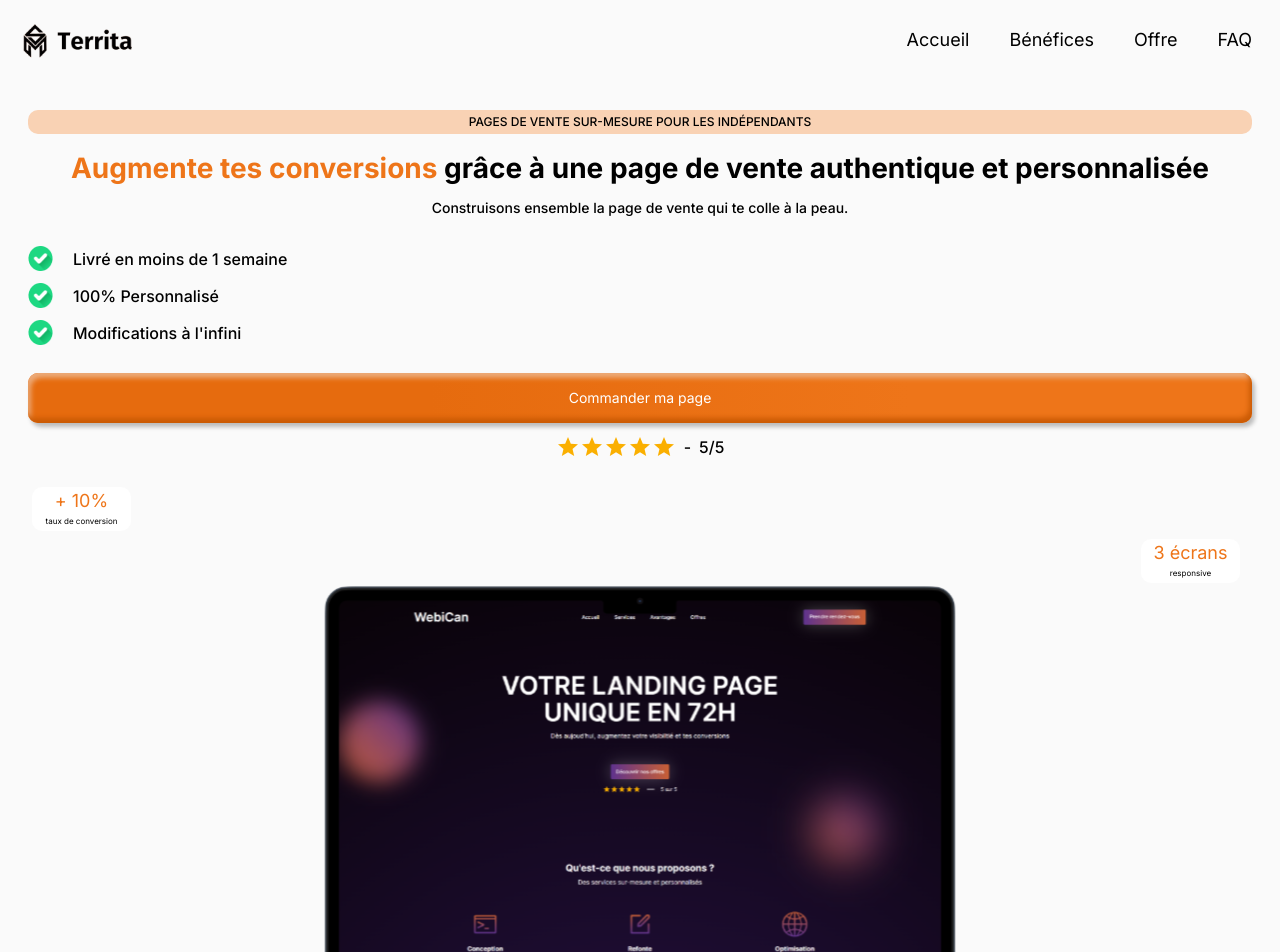
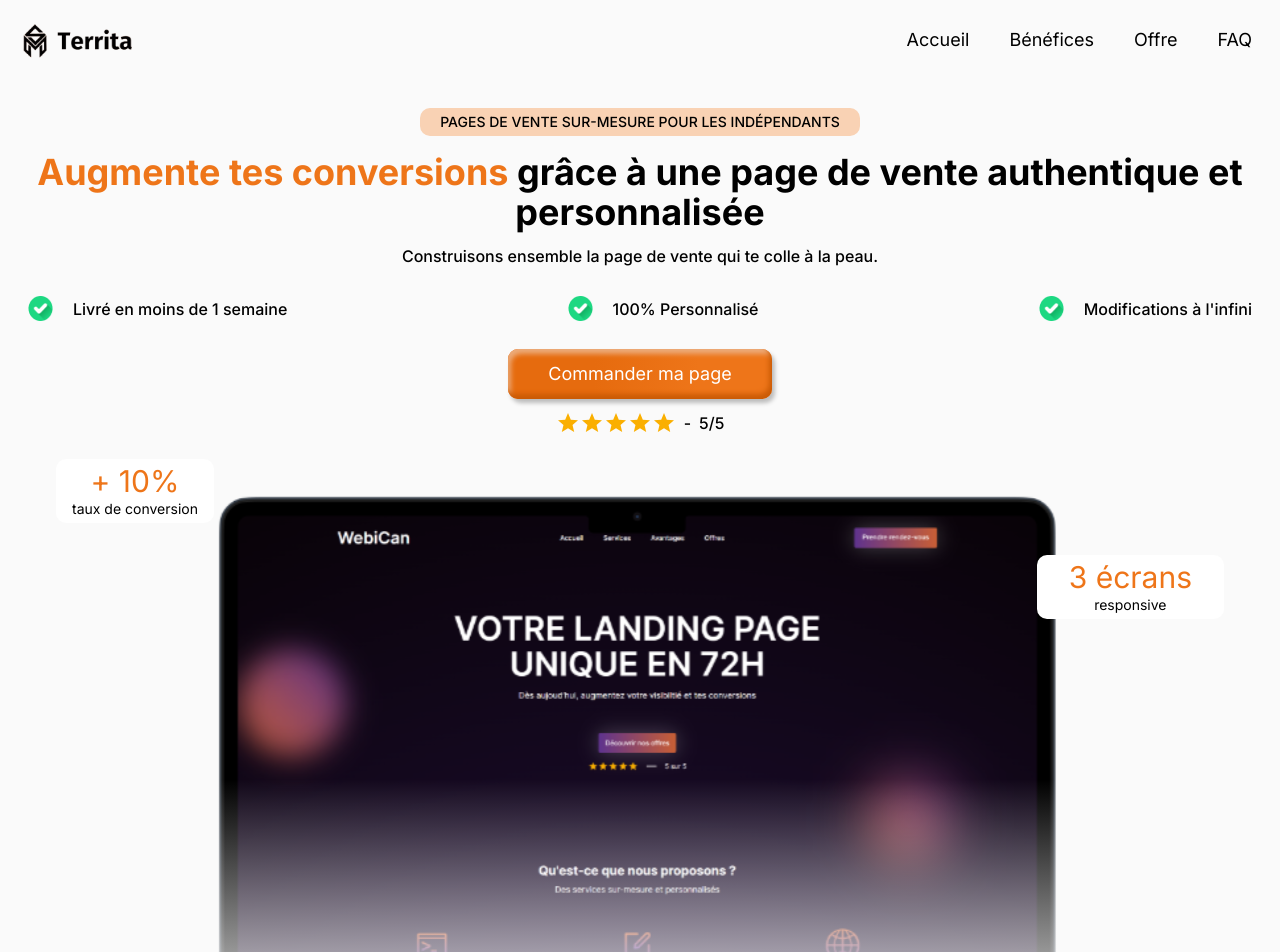
Before and after one commit to SebMZI/territa-lp, a Next.js app: page / in a window 1280 px wide. Shown: the top 952 px of the page. Built offline with nearby package versions, Linux system fonts and the light colour scheme.

Commit message:
feat(Hero): :iphone: Responsive tablet
Modified hero section to fit the maquette

```diff
--- a/app/layout.js
+++ b/app/layout.js
@@ -11,7 +11,7 @@ export const metadata = {
 export default function RootLayout({ children }) {
   return (
     <html lang="fr">
-      <body className={` ${inter.className}` }>{children}</body>
+      <body className={` ${inter.className} bg-[#FAFAFA]` }>{children}</body>
     </html>
   );
 }
--- a/app/page.js
+++ b/app/page.js
@@ -5,7 +5,7 @@ import Image from "next/image";
 
 export default function Home() {
   return (
-    <main className=" h-full max-w-screen-xl m-auto flex flex-col items-center px-7 bg-[#FAFAFA] ">
+    <main className=" h-full max-w-screen-xl m-auto flex flex-col items-center px-7  ">
       <Header />
       <Hero/>
       <Benefits/>
--- a/components/Hero.jsx
+++ b/components/Hero.jsx
@@ -6,18 +6,20 @@ import { Rating } from "@mui/material";
 const Hero = () => {
   return (
     <section className="w-full pt-7 ">
-      <span className="uppercase text-xs bg-[#F9D2B4] rounded-[10px] w-full text-center py-1 font-medium inline-block">
-        pages de vente sur-mesure pour les indépendants
-      </span>
-      <h1 className="font-bold text-center text-[28px] leading-9 mt-4 mb-3">
+      <div className="md:flex md:flex-row md:justify-center">
+        <span className="uppercase text-xs bg-[#F9D2B4] rounded-[10px] w-full text-center py-1 font-medium inline-block md:w-auto md:px-5 md:text-sm ">
+          pages de vente sur-mesure pour les indépendants
+        </span>
+      </div>
+      <h1 className="font-bold text-center text-[28px] leading-9 mt-4 mb-3 md:text-4xl">
         <span className="text-ascent">Augmente tes conversions</span> grâce à
         une page de vente authentique et personnalisée
       </h1>
-      <p className="text-sm text-center mt-2 font-medium">
+      <p className="text-sm text-center mt-2 font-medium md:text-base">
         Construisons ensemble la page de vente qui te colle à la peau.
       </p>
 
-      <ul className="mt-7 flex flex-col gap-3 mb-7">
+      <ul className="mt-7 flex flex-col gap-3 mb-7 md:flex-row md:justify-between">
         <li className="flex flex-row gap-5 items-center">
           <Image
             src={"/images/green-check.png"}
@@ -49,31 +51,38 @@ const Hero = () => {
           <p className="font-medium">Modifications à l'infini</p>
         </li>
       </ul>
-      <Button containerStyle={"w-full text-sm h-[45px]"} />
+      <div className="w-full md:flex md:flex-row md:justify-center">
+        <Button
+          containerStyle={
+            "w-full text-sm h-[45px] md:w-auto md:px-10 md:text-lg "
+          }
+        />
+      </div>
       <div className="flex flex-row justify-center gap-2 mt-3">
         <Rating name="text-feedback" value={5} readOnly precision={0.5} />
         <span className="font-medium">-</span>
         <p className="font-medium">5/5</p>
       </div>
 
-      <div className="flex justify-center relative">
-        <div className="h-[44px] w-[99px] text-center absolute top-7 left-1 bg-white rounded-[10px] z-10">
-          <h2 className="text-lg text-ascent">+ 10%</h2>
-          <p className="text-[8px]">taux de conversion</p>
+      <div className="flex justify-center relative mt-10">
+        <div className="h-[44px] w-[99px] text-center absolute top-2 md:-top-4 left-0 md:left-7 md:px-4 md:h-auto md:w-auto md:py-1  bg-white rounded-[10px] z-10 flex flex-col items-center justify-center">
+          <h2 className="text-lg text-ascent md:text-3xl">+ 10%</h2>
+          <p className="text-[8px] md:text-sm">taux de conversion</p>
         </div>
-        <div className="h-[44px] w-[99px] text-center absolute top-20 right-3 bg-white rounded-[10px] z-10">
-          <h2 className="text-lg text-ascent">3 écrans</h2>
-          <p className="text-[8px]">responsive</p>
+        <div className="h-[44px] w-[99px] text-center absolute top-6 right-3 md:right-7 md:top-20 bg-white rounded-[10px] z-10 flex flex-col items-center justify-center md:px-8 md:h-auto md:w-auto md:py-1 ">
+          <h2 className="text-lg text-ascent md:text-3xl">3 écrans</h2>
+          <p className="text-[8px] md:text-sm">responsive</p>
         </div>
         <div className="relative">
           <Image
             src={"/images/laptop.svg"}
-            width={944}
-            height={582}
+            width={1456}
+            height={1349}
+            className="md:w-10/12 md:m-auto"
             alt="Capture d'écran de la page de vente : Un écran d'ordinateur affichant une page de vente attrayante."
           />
-          <div className="absolute bottom-16 left-0 right-0 h-24 bg-gradient-to-t from-[#FAFAFA] to-[rgba(250,250,250,0)]"></div>
-          <div className="absolute bottom-0 left-0 right-0 bg-[#FAFAFA] h-16"></div>
+          <div className="absolute bottom-6 md:bottom-16 left-0 right-0 h-24 md:h-72 bg-gradient-to-t from-[#FAFAFA] to-[rgba(250,250,250,0)]"></div>
+          <div className="absolute bottom-0 left-0 right-0 bg-[#FAFAFA] md:h-16 h-6 "></div>
         </div>
       </div>
     </section>
```
Also changed, not shown: public/images/laptop.svg.
